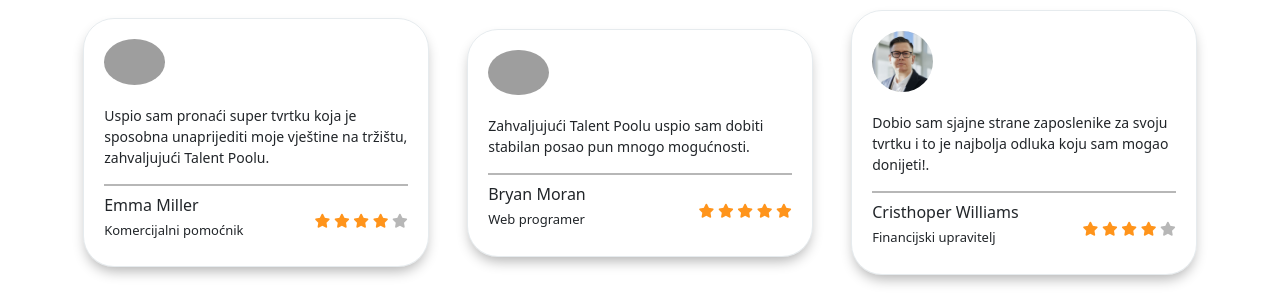
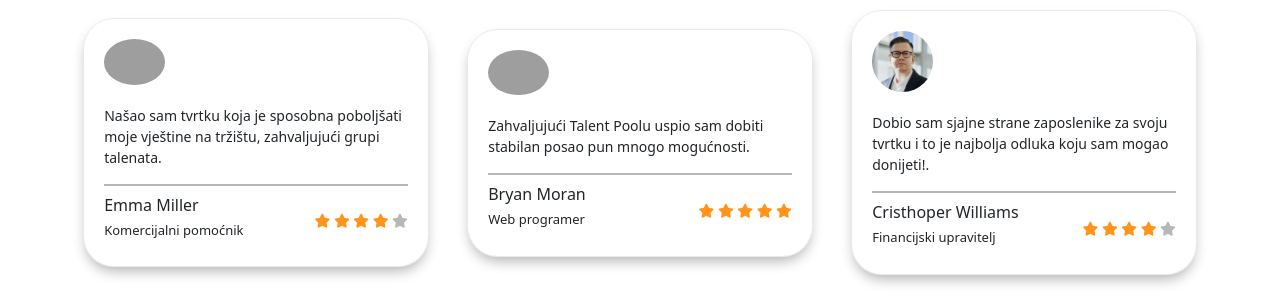
Before and after one commit to Bryleo2009/Web-Talent-Pool, a PHP site: page /pages/hr/index.php in a window 1280 px wide. Shown: the part 2955-3255 px from the top of the page. Run offline with PHP 8.4, Linux system fonts and the light colour scheme; some libraries are stand-ins or nearby versions; some web fonts are replaced; grey boxes are pictures that could not be loaded.

Commit message:
reviews - modify

```diff
--- a/pages/en/index.php
+++ b/pages/en/index.php
@@ -132,7 +132,7 @@
         <div class="s-review-item col-4" data-aos="fade-up-right">
           <div class="s-review-item-sup">
             <img src="../../images/Home/p1.jpg" alt="">
-            <p>I managed to find a super company capable of improving my skills in the market, thanks to Talent Pool.</p>
+            <p>I found a company capable of improving my skills in the market, thanks to the Talent Pool.</p>
           </div>
           <div class="s-review-item-inf d-flex align-items-center justify-content-between">
             <div class="review-item-inf-name">
--- a/pages/hr/index.php
+++ b/pages/hr/index.php
@@ -132,7 +132,7 @@
         <div class="s-review-item col-4" data-aos="fade-up-right">
           <div class="s-review-item-sup">
             <img src="../../images/Home/p1.jpg" alt="">
-            <p>Uspio sam pronaći super tvrtku koja je sposobna unaprijediti moje vještine na tržištu, zahvaljujući Talent Poolu.</p>
+            <p>Našao sam tvrtku koja je sposobna poboljšati moje vještine na tržištu, zahvaljujući grupi talenata.</p>
           </div>
           <div class="s-review-item-inf d-flex align-items-center justify-content-between">
             <div class="review-item-inf-name">
```
